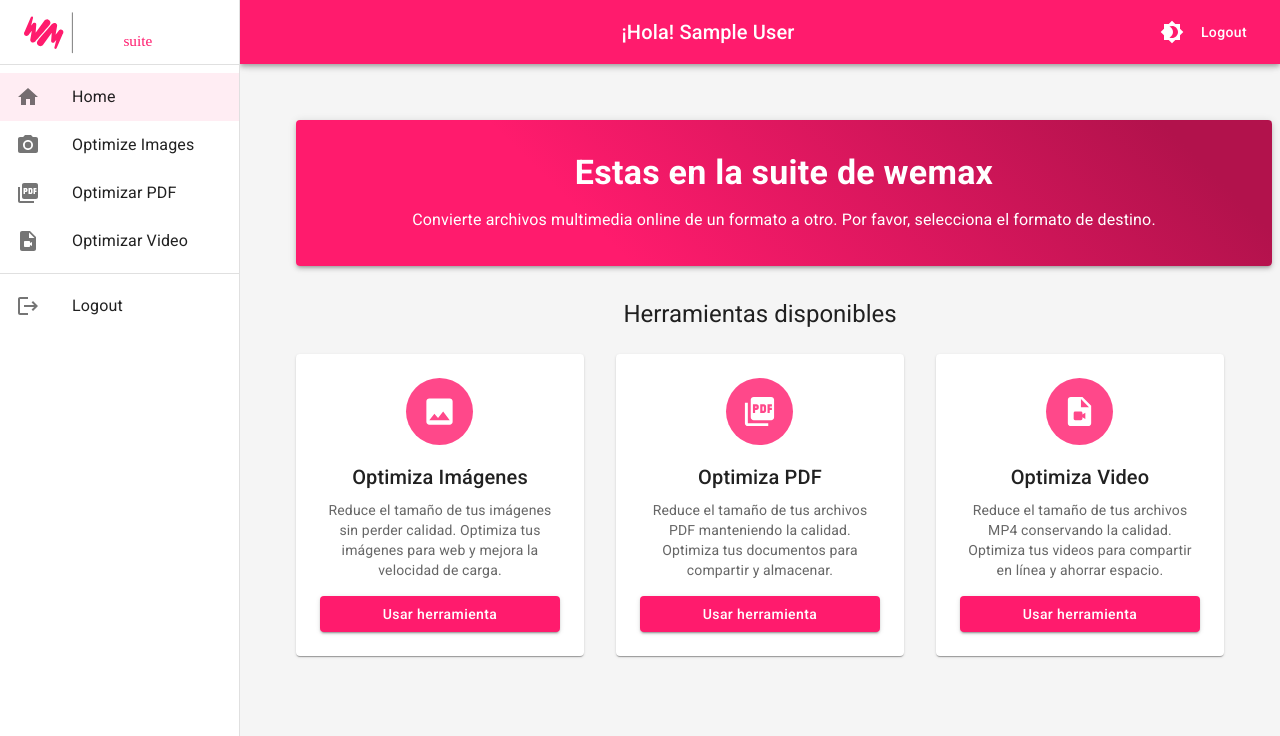
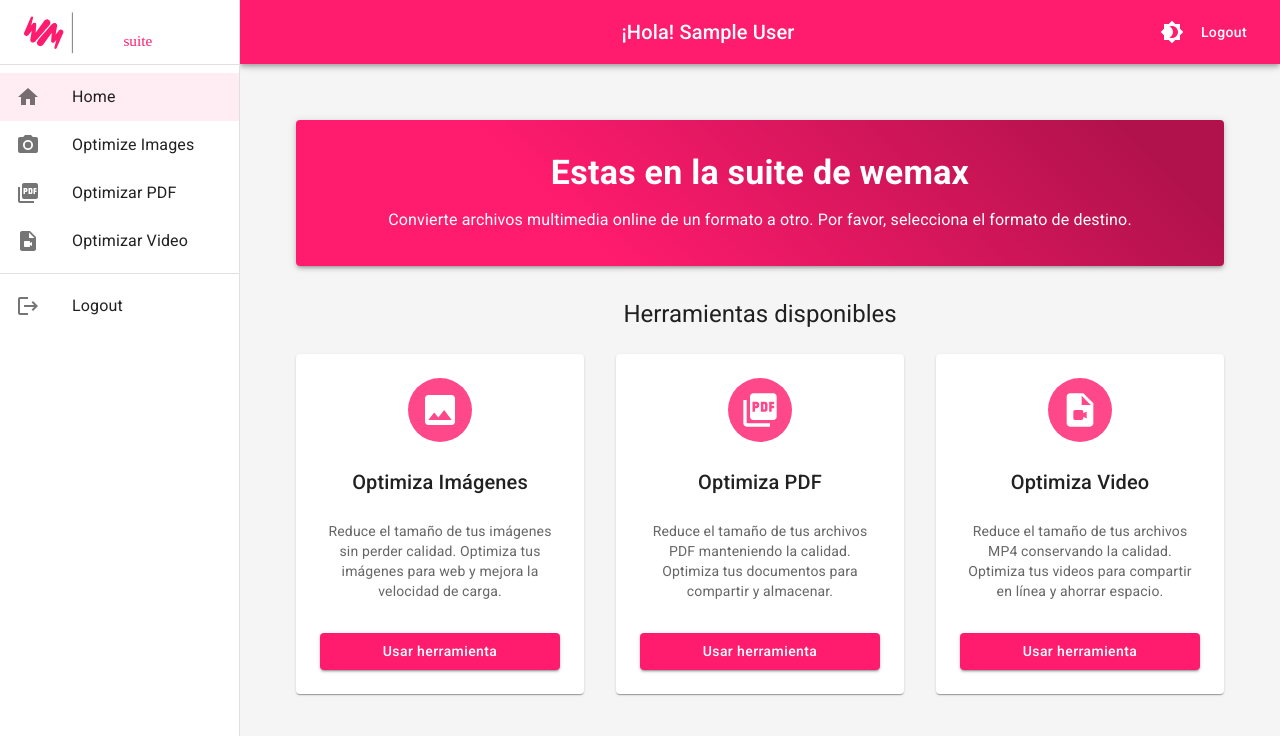
Before and after one commit to soprovago/image-optimizer-app-dev, a React (Vite) app: page /dashboard in a window 1280 px wide. Shown: the top 736 px of the page. Built offline with nearby package versions, Linux system fonts and the light colour scheme; no server answers; sample sign-in values are in the browser's storage.

Commit message:
style: improve dashboard layout and icons

```diff
--- a/src/components/dashboard/Home.jsx
+++ b/src/components/dashboard/Home.jsx
@@ -9,27 +9,30 @@
 // Styled components
 const WelcomeBanner = styled(Paper)(({ theme }) => ({
   padding: theme.spacing(4),
-  margin: `0 ${theme.spacing(0)}`,
   marginBottom: theme.spacing(4),
   background: `linear-gradient(45deg, ${theme.palette.primary.main} 30%, ${theme.palette.primary.dark} 90%)`,
   color: theme.palette.primary.contrastText,
-  borderRadius: 4,
+  borderRadius: theme.shape.borderRadius,
   boxShadow: theme.shadows[3],
-  width: `calc(100% + ${theme.spacing(6)})`,
 }));
 
 const ToolCard = styled(Paper)(({ theme }) => ({
   padding: theme.spacing(3),
   height: '100%',
+  minHeight: 340,
   display: 'flex',
   flexDirection: 'column',
   alignItems: 'center',
+  justifyContent: 'space-between',
   textAlign: 'center',
   transition: 'transform 0.3s ease, box-shadow 0.3s ease',
   cursor: 'pointer',
   '&:hover': {
     transform: 'translateY(-8px)',
     boxShadow: theme.shadows[8],
+  },
+  '& .MuiTypography-body2': {
+    margin: theme.spacing(2, 0),
   },
 }));
 
@@ -70,7 +73,7 @@
           Herramientas disponibles
         </Typography>
 
-        <Grid container spacing={4}>
+        <Grid container spacing={4} justifyContent="center" alignItems="stretch">
           {/* Image Optimizer Tool Card */}
           <Grid item xs={12} sm={6} md={4}>
             <ToolCard
@@ -80,7 +83,15 @@
                 cursor: 'pointer'
               }}
             >
-              <IconContainer>
+              <IconContainer sx={{
+                backgroundColor: (theme) => theme.palette.primary.light,
+                width: (theme) => theme.spacing(8),
+                height: (theme) => theme.spacing(8),
+                mb: 3,
+                '& > svg': {
+                  fontSize: '2.5rem',
+                }
+              }}>
                 <ImageIcon fontSize="large" />
               </IconContainer>
               <Typography variant="h6" component="h3" gutterBottom>
@@ -108,7 +119,15 @@
                 cursor: 'pointer'
               }}
             >
-              <IconContainer>
+              <IconContainer sx={{
+                backgroundColor: (theme) => theme.palette.primary.light,
+                width: (theme) => theme.spacing(8),
+                height: (theme) => theme.spacing(8),
+                mb: 3,
+                '& > svg': {
+                  fontSize: '2.5rem',
+                }
+              }}>
                 <PictureAsPdfIcon fontSize="large" />
               </IconContainer>
               <Typography variant="h6" component="h3" gutterBottom>
@@ -136,7 +155,15 @@
                 cursor: 'pointer'
               }}
             >
-              <IconContainer>
+              <IconContainer sx={{
+                backgroundColor: (theme) => theme.palette.primary.light,
+                width: (theme) => theme.spacing(8),
+                height: (theme) => theme.spacing(8),
+                mb: 3,
+                '& > svg': {
+                  fontSize: '2.5rem',
+                }
+              }}>
                 <VideoFileIcon fontSize="large" />
               </IconContainer>
               <Typography variant="h6" component="h3" gutterBottom>
```
Also changed, not shown: IconContainer.jsx (added).
